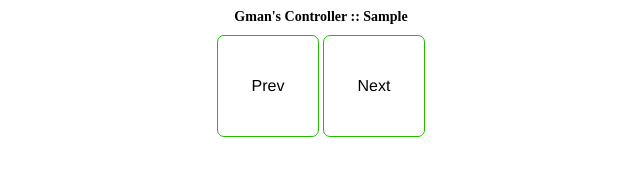
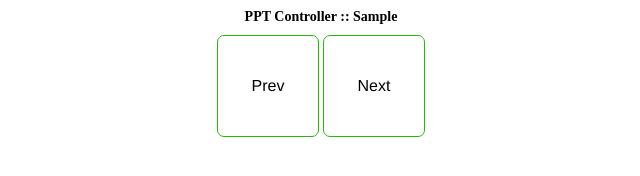
Before and after one commit to gmanio/remote-ppt, a website: page client/client.html in a window 1280 px wide. Shown: the full height of the page, 319-959 px from the left. Drawn offline with nearby package versions, Linux system fonts and the light colour scheme; no server answers.

Commit message:
third commit

```diff
--- a/client/client.html
+++ b/client/client.html
@@ -9,7 +9,7 @@
 <body>
 <div id="wrap">
 	<div id="header">
-		<h1>Gman's Controller :: Sample</h1>
+		<h1>PPT Controller :: Sample</h1>
 	</div>
 	<div id="container">
 		<div id="content">
--- a/package.json
+++ b/package.json
@@ -1,11 +1,11 @@
 {
   "name": "remote-ppt",
-  "version": "0.0.1",
+  "version": "0.0.2",
   "description": "remote-ppt",
   "main": "index.js",
   "repository": {
     "type": "git",
-    "url": "https://github.com/gmhooray/remote-ppt-server.git"
+    "url": "https://github.com/gmanio/remote-ppt.git"
   },
   "author": "gman <gman.park@nhn.com>",
   "bugs": {
@@ -17,7 +17,7 @@
     "socket.io": "^1.3.2"
   },
   "bin": {
-    "remote-ppt-server": "index.js"
+    "remote-ppt": "index.js"
   },
   "files": [
     "LICENSE-UIT",
```
Also changed, not shown: readme.md, 2 other files.
